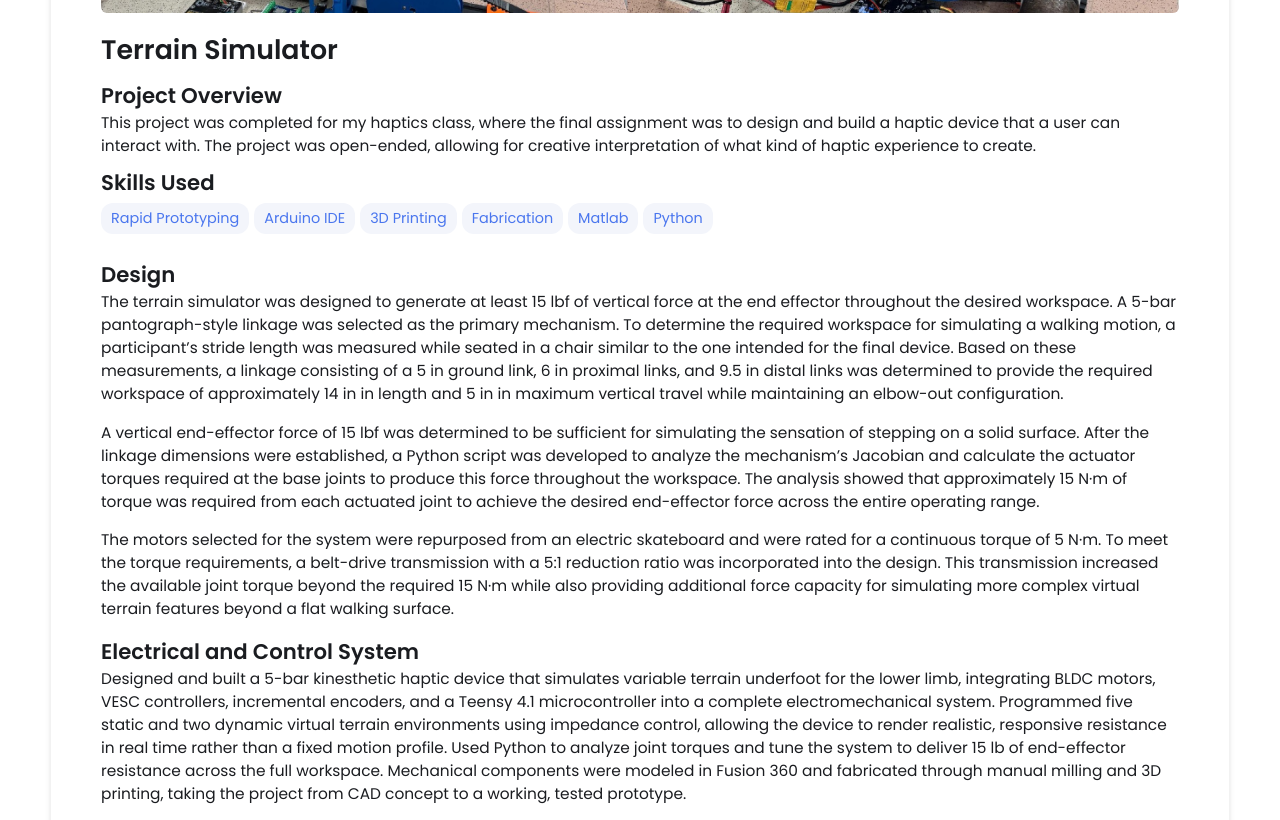
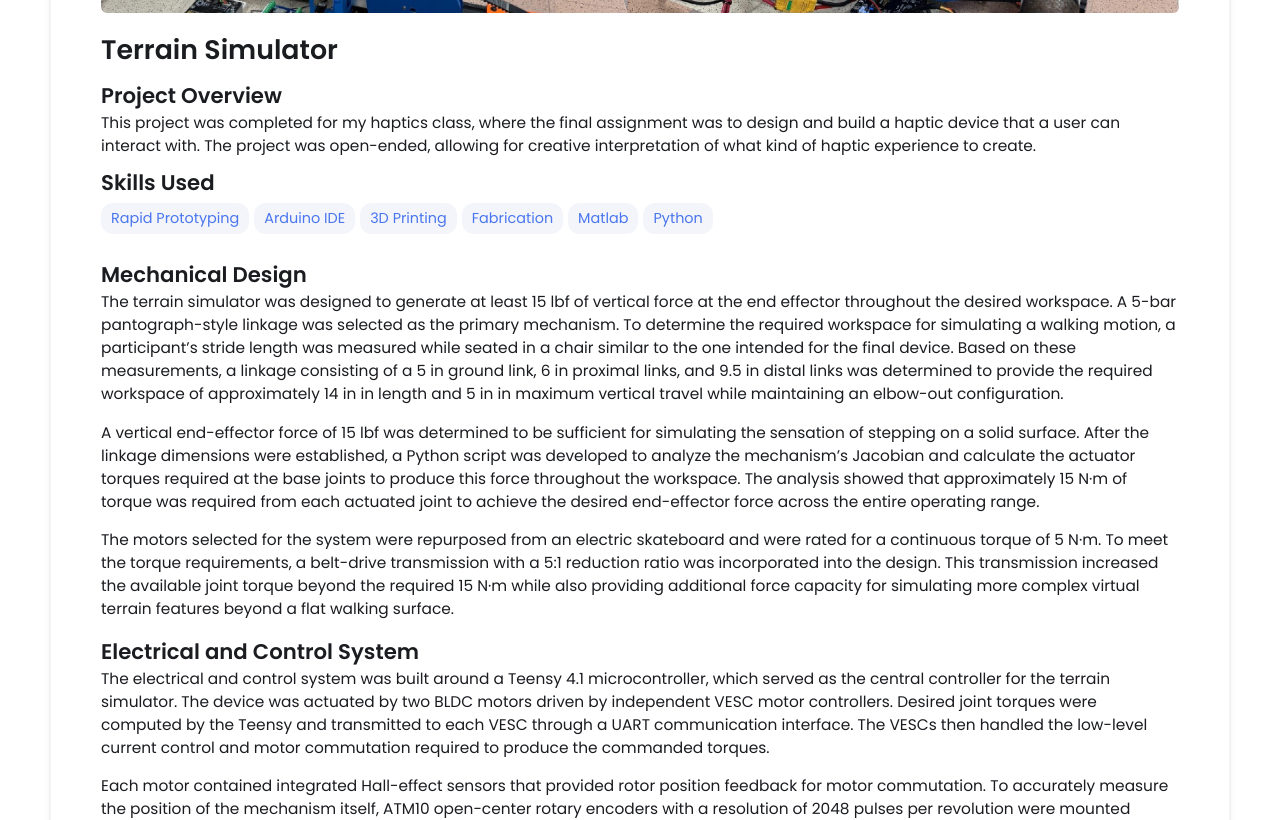
Before and after one commit to klee-eng/klee-eng.github.io, a Jekyll site: the page built from _projects/A Terrain Simulator/index.md, in a window 1280 px wide and 1400 px high, scrolled down 477 px. Shown: the top 820 px of the window. Built offline with Jekyll 4.4.1, drawn with Linux system fonts in a browser that asks for light colours; some of the changed text lies outside the part shown; grey boxes are pictures that could not be loaded.

Commit message:
Update index.md

```diff
--- a/_projects/A Terrain Simulator/index.md
+++ b/_projects/A Terrain Simulator/index.md
@@ -13,7 +13,7 @@ skills:
 main-image: /terrain_simPic (1).jpeg
 ---
 
-## Design
+## Mechanical Design
 
 The terrain simulator was designed to generate at least 15 lbf of vertical force at the end effector throughout the desired workspace. A 5-bar pantograph-style linkage was selected as the primary mechanism. To determine the required workspace for simulating a walking motion, a participant's stride length was measured while seated in a chair similar to the one intended for the final device. Based on these measurements, a linkage consisting of a 5 in ground link, 6 in proximal links, and 9.5 in distal links was determined to provide the required workspace of approximately 14 in in length and 5 in in maximum vertical travel while maintaining an elbow-out configuration.
 
@@ -23,6 +23,13 @@ The motors selected for the system were repurposed from an electric skateboard a
 
 
 ## Electrical and Control System
+
+The electrical and control system was built around a Teensy 4.1 microcontroller, which served as the central controller for the terrain simulator. The device was actuated by two BLDC motors driven by independent VESC motor controllers. Desired joint torques were computed by the Teensy and transmitted to each VESC through a UART communication interface. The VESCs then handled the low-level current control and motor commutation required to produce the commanded torques.
+
+Each motor contained integrated Hall-effect sensors that provided rotor position feedback for motor commutation. To accurately measure the position of the mechanism itself, ATM10 open-center rotary encoders with a resolution of 2048 pulses per revolution were mounted directly to the base joints of the 5-bar linkage. These encoders provided precise measurements of the joint angles, allowing the controller to determine the configuration of the mechanism and compute the corresponding end-effector position.
+
+## Firmware and Virtual Environments
+
 
 
 
```
